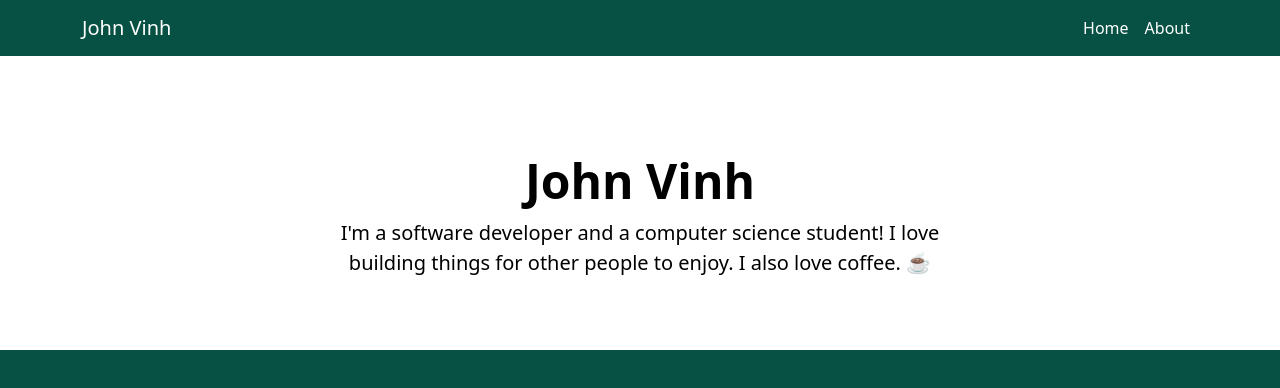
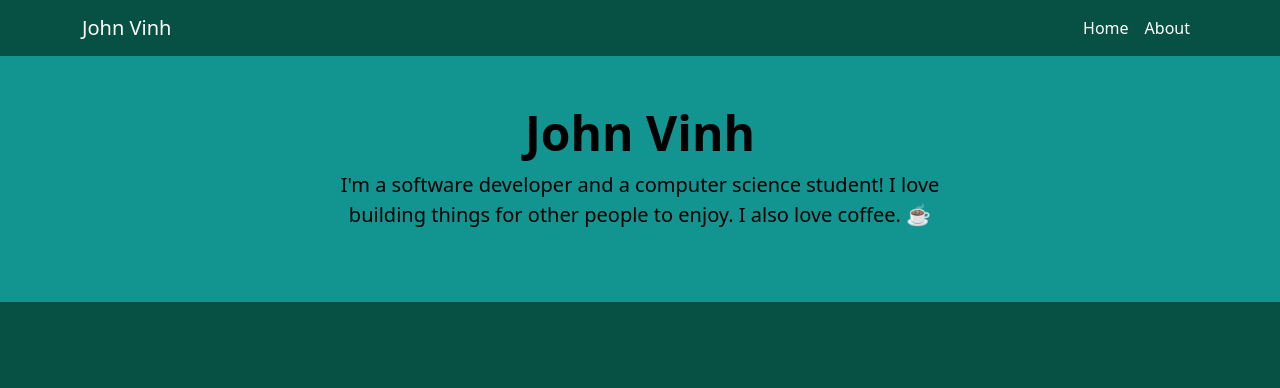
Before and after one commit to johnvinh/john-vinh-website, a SvelteKit app: page / in a window 1280 px wide. Shown: the top 388 px of the page. Built offline with nearby package versions, Linux system fonts and the light colour scheme.

Commit message:
Remove annoying margin from top hero

```diff
--- a/src/routes/+page.svelte
+++ b/src/routes/+page.svelte
@@ -2,7 +2,7 @@
 
 </script>
 
-<div class="px-4 py-5 my-5 text-center" id="top-header">
+<div class="px-4 py-5 text-center" id="top-header">
     <h1 class="display-5 fw-bold">John Vinh</h1>
     <div class="col-lg-6 mx-auto">
         <p class="lead mb-4">I'm a software developer and a computer science student!
@@ -12,6 +12,8 @@
 
 <style>
     #top-header {
+        background-color: #129490;
         color: #000;
+        margin: 0;
     }
 </style>
```
